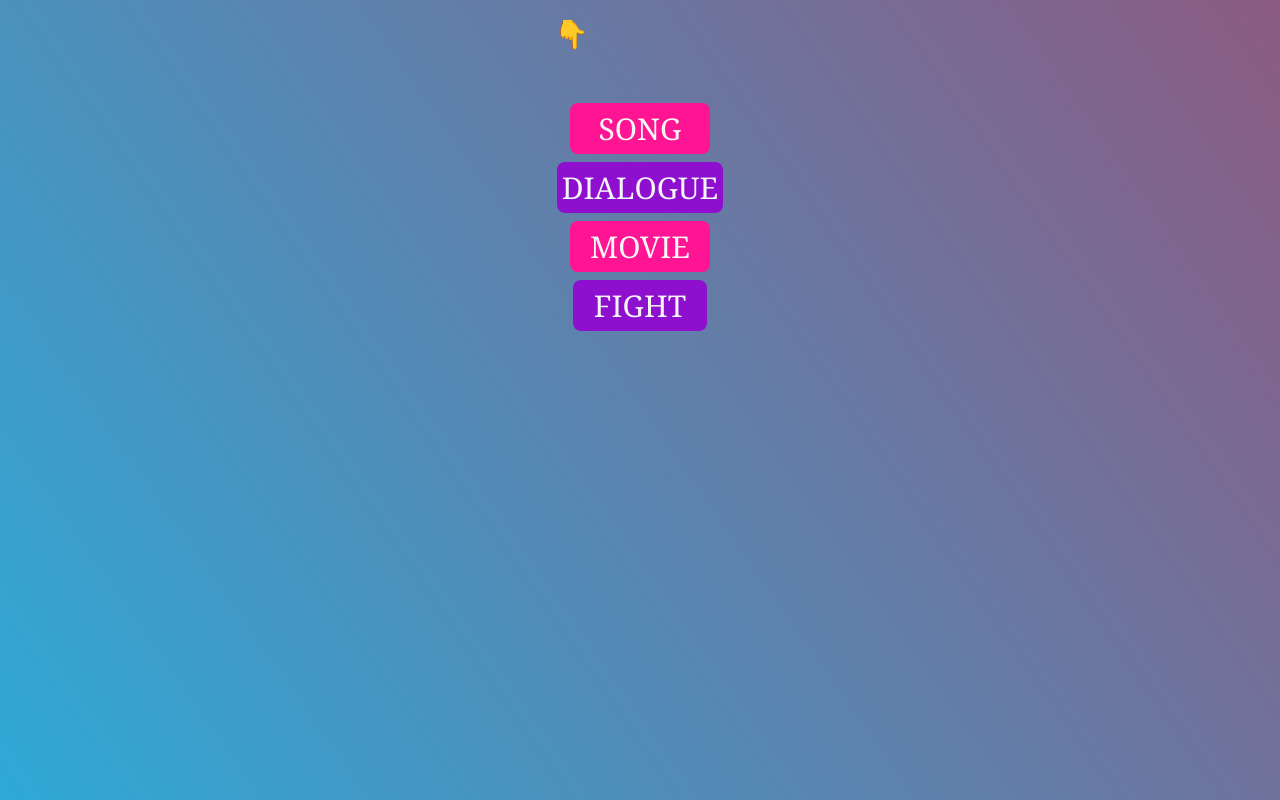
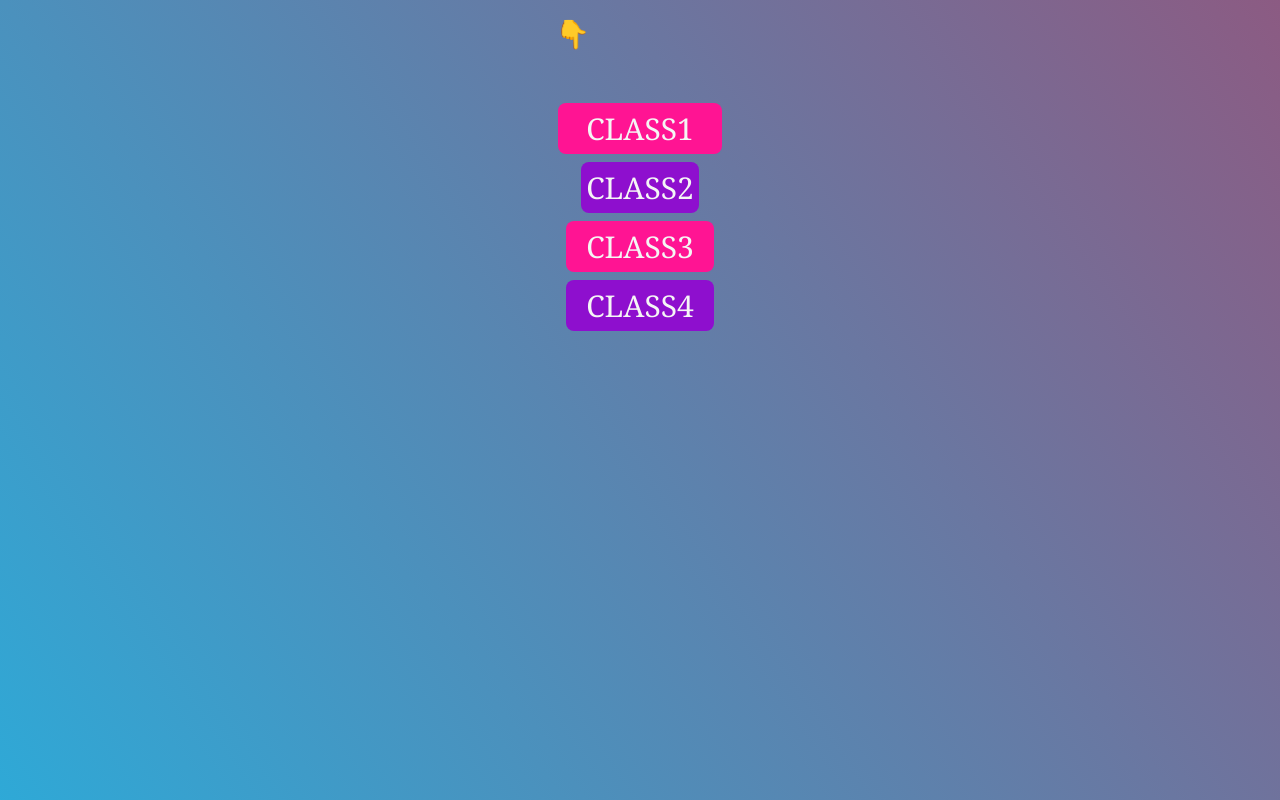
Before and after one commit to ramyasaiv/courses, a plain HTML site: page new.html in a window 1280 px wide. Shown: the top 800 px of the page. Drawn offline with Linux system fonts and the light colour scheme; a web font is replaced by a local one.

Commit message:
updated all

```diff
--- a/new.html
+++ b/new.html
@@ -19,10 +19,10 @@
 
             <center>
             <div class="source"><br><br><br>
-                <a href="https://youtu.be/A3Im3P0--aE" target="_blank" class="bt">&nbsp;&nbsp;&nbsp;SONG&nbsp;&nbsp;&nbsp;</a><br><br>
-                <A href="https://youtube.com/shorts/_f6rygLNP1E?feature=share" target="blank" class="bt2">DIALOGUE</A><br><br>
-                <a href="https://youtu.be/61_Y-z98s8g" target="_blank" class="bt">&nbsp;&nbsp;MOVIE&nbsp;&nbsp;</a><br><br>
-                <A href="https://youtu.be/p8_fM9ZmlH4" target="blank" class="bt2">&nbsp;&nbsp;FIGHT&nbsp;&nbsp;</A>
+                <a href="https://drive.google.com/drive/folders/1-renzz-BH6SNtymlWmixB1KQ12VsWCw9" target="_blank" class="bt">&nbsp;&nbsp;&nbsp;CLASS1&nbsp;&nbsp;&nbsp;</a><br><br>
+                <A href="https://drive.google.com/drive/folders/10MRACERQDvlt4TU4bL4fIMAuALNVOg_U" target="blank" class="bt2">CLASS2</A><br><br>
+                <a href="https://drive.google.com/drive/folders/1fFs_27uPCChP4Mj049CMqZvRg9-r63XP" target="_blank" class="bt">&nbsp;&nbsp;CLASS3&nbsp;&nbsp;</a><br><br>
+                <A href="https://youtu.be/4djnV5wZSeg" target="blank" class="bt2">&nbsp;&nbsp;CLASS4&nbsp;&nbsp;</A>
 
             </center>
             </div>
```
